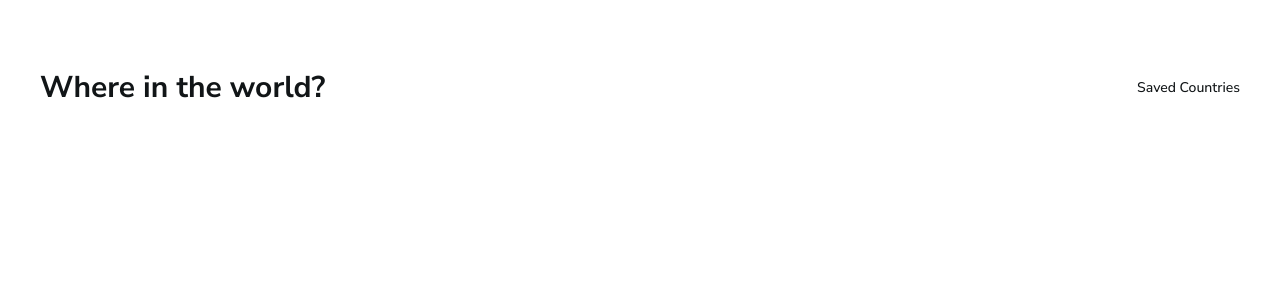
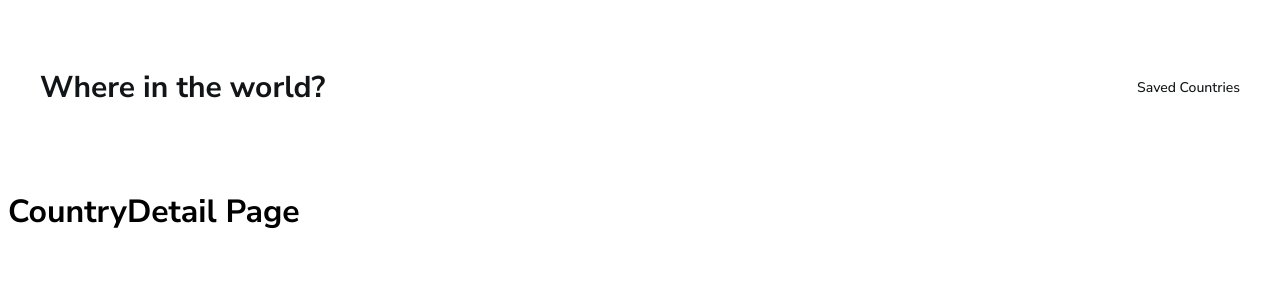
Before and after one commit to meganirenegott/countries-app, a React (Vite) app in the folder version-1/: page /country-details/1 in a window 1280 px wide. Shown: the top 300 px of the page. Built offline with nearby package versions, Linux system fonts and the light colour scheme; the HTML template or start-up script is replaced by a standard one.

Commit message:
fixed dynamic router for country- details page gor version-1

```diff
--- a/version-1/src/App.jsx
+++ b/version-1/src/App.jsx
@@ -28,7 +28,7 @@ function App() {
           element={<Home countriesData={dataFromLocalFile} />}
         />
         <Route path="/saved" element={<SavedCountries />} />
-        <Route path="/country/:countryName" element={<CountryDetails />} />
+        <Route path="/country-details/:countryName" element={<CountryDetails />} />
       </Routes>
     </>
   );
--- a/version-1/src/components/CountryCard.jsx
+++ b/version-1/src/components/CountryCard.jsx
@@ -13,7 +13,7 @@ function CountryCard({ country }) {
 
 
   return (
-    <Link to={`/country-details/${countryName}`}>
+    <Link to={`/country/${country.name.common}`}>
     <article className="country-card">
       <img
         className="country-card__flag"
--- a/version-1/src/pages/CountryDetails.jsx
+++ b/version-1/src/pages/CountryDetails.jsx
@@ -1,4 +1,11 @@
 // pages/CountryDetails.jsx
+import { useParams } from "react-router";
+
+function CountryDetails({ countries }) {
+  // get this country's name from the URL parameter
+  const countryName = useParams().countryName;
+}
+
 export default function CountryDetail() {
   return <h1>CountryDetail Page</h1>;
 }
```
